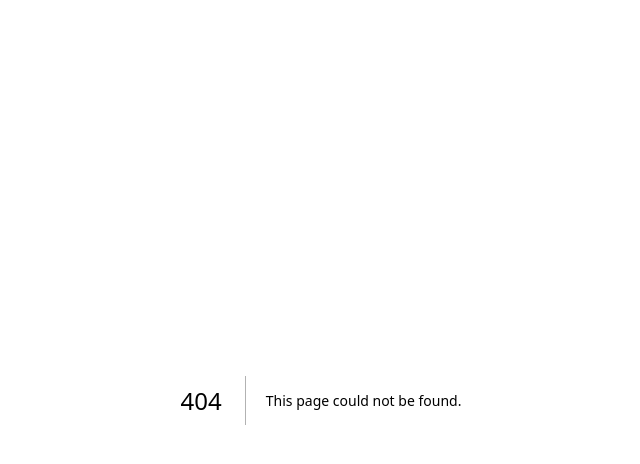
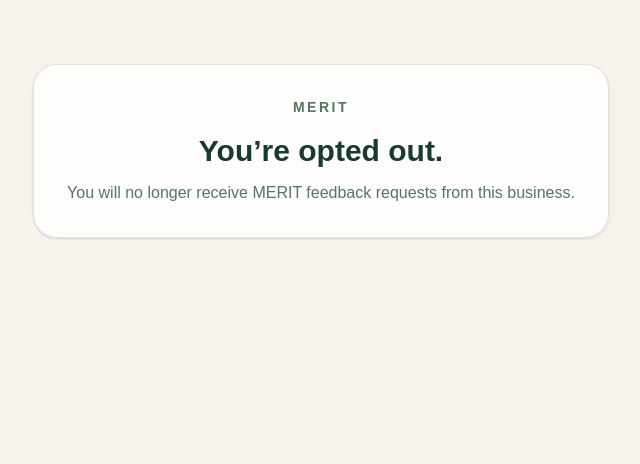
Before and after one commit to capredbeard08/Merit, a Next.js app: page /feedback/1/opted-out in a window 1280 px wide. Before the commit this address had no page. Shown: the top 464 px of the page, without its empty margins (319-959 px from the left). Built offline with nearby package versions, Linux system fonts and the light colour scheme.

Commit message:
Add opt-out confirmation page

```diff
--- /dev/null
+++ b/src/app/feedback/[id]/opted-out/page.tsx
@@ -0,0 +1,13 @@
+export default function OptedOutPage() {
+  return (
+    <main className="min-h-screen bg-[#f7f3ea] px-6 py-16 text-[#173b2f]">
+      <div className="mx-auto max-w-xl rounded-3xl border border-[#dfe5dc] bg-white/80 p-8 text-center shadow-sm">
+        <p className="text-sm font-semibold uppercase tracking-[0.18em] text-[#557565]">MERIT</p>
+        <h1 className="mt-4 text-3xl font-semibold">You’re opted out.</h1>
+        <p className="mt-3 text-[#557565]">
+          You will no longer receive MERIT feedback requests from this business.
+        </p>
+      </div>
+    </main>
+  );
+}
```
